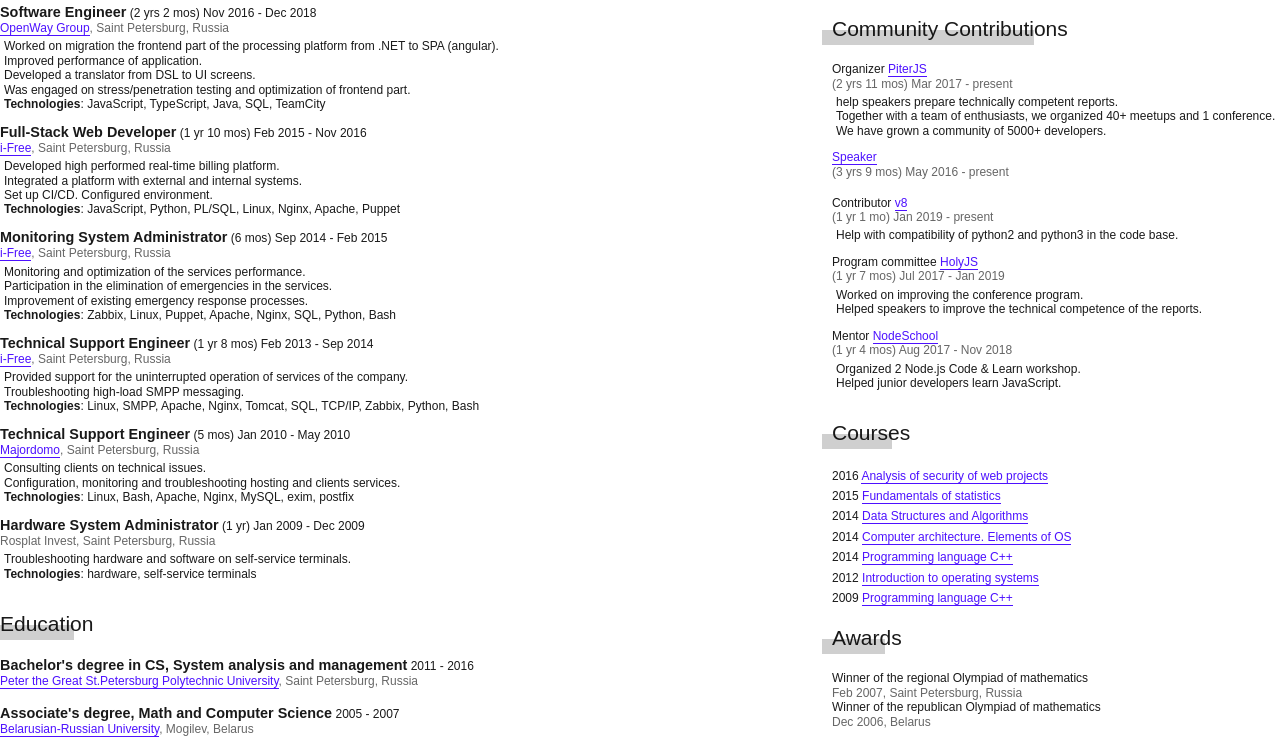
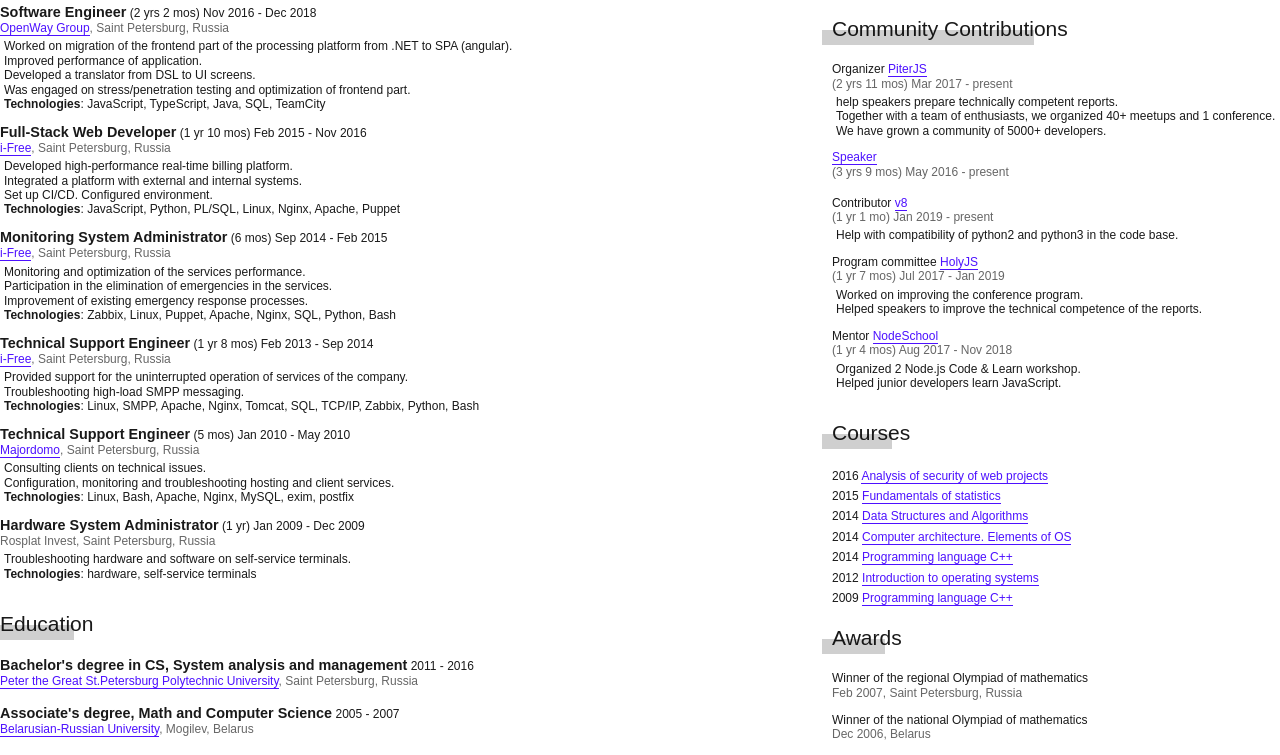
Before and after one commit to bmsdave/bmsdave.github.io, a Gatsby site: page /resume in a window 1280 px wide. Shown: the part 223-978 px from the top of the page. Built offline with nearby package versions, Linux system fonts and the light colour scheme; Gatsby itself is replaced by a stand-in of ours; some packages are replaced by stand-ins of ours.

Commit message:
update resume

```diff
--- a/data/awards.json
+++ b/data/awards.json
@@ -5,7 +5,7 @@
     "location": "Saint Petersburg, Russia"
   },
   {
-    "title": "Winner of the republican Olympiad of mathematics",
+    "title": "Winner of the national Olympiad of mathematics",
     "date": "Dec 2006",
     "location": "Belarus"
   }
--- a/data/experience.json
+++ b/data/experience.json
@@ -12,7 +12,7 @@
     "responsibilities": [
       "Supports product development according to the Roadmap.",
       "Product quality assurance, including: monitoring the quality of code;",
-      "Ensuring a required level of test coverage, high qualityRelease Notes.",
+      "Ensuring a required level of test coverage, high quality Release Notes.",
       "Ensuring high quality Release Notes.",
       "developing software to facilitate manual/automated product testing",
       "applying current and reliable software development technologies (for developing products)",
@@ -34,7 +34,7 @@
     "organizationLink": "http://www.openwaygroup.com/",
     "location": "Saint Petersburg, Russia",
     "description": [
-      "Worked on migration the frontend part of the processing platform from .NET to SPA (angular).",
+      "Worked on migration of the frontend part of the processing platform from .NET to SPA (angular).",
       "Improved performance of application.",
       "Developed a translator from DSL to UI screens.",
       "Was engaged on stress/penetration testing and optimization of frontend part."
@@ -54,7 +54,7 @@
     "organizationLink": "http://www.i-free.com/en",
     "location": "Saint Petersburg, Russia",
     "description": [
-      "Developed high performed real-time billing platform.",
+      "Developed high-performance real-time billing platform.",
       "Integrated a platform with external and internal systems.",
       "Set up CI/CD. Configured environment."
     ],
@@ -130,7 +130,7 @@
     "location": "Saint Petersburg, Russia",
     "description": [
       "Consulting clients on technical issues.",
-      "Configuration, monitoring and troubleshooting hosting and clients services."
+      "Configuration, monitoring and troubleshooting hosting and client services."
     ],
     "responsibilities": [],
     "functions": [
--- a/src/components/blocks/awardsBlock.jsx
+++ b/src/components/blocks/awardsBlock.jsx
@@ -7,14 +7,18 @@ export default class AwardsBlock extends React.Component {
     return (
       <React.Fragment>
         <FancyH2>Awards</FancyH2>
+        <ul style={{ listStyle: 'none' }}>
           {this.props.awards.map(award => (
-          <Event key={award.title}>
+            <li key={award.title}>
+              <Event>
                 <EventTitle>{award.title}</EventTitle>
                 <EventSubtitle>
                   {award.date}, {award.location}
                 </EventSubtitle>
               </Event>
+            </li>
           ))}
+        </ul>
       </React.Fragment>
     )
   }
```
Lines whose indentation alone changed are shown as unchanged.
